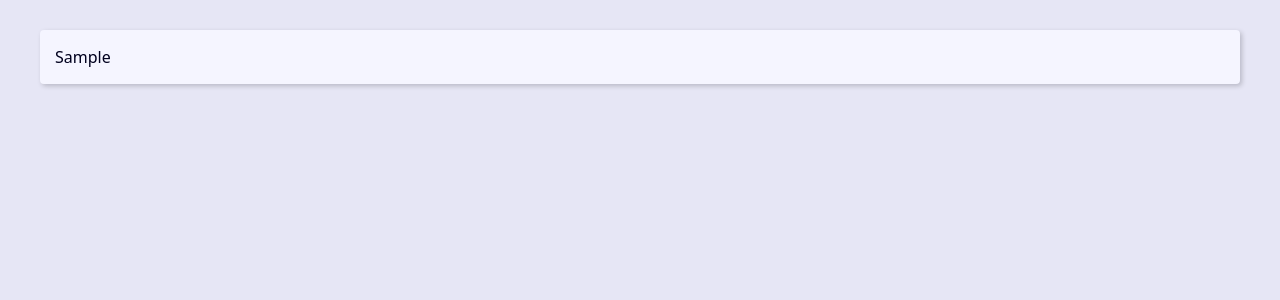
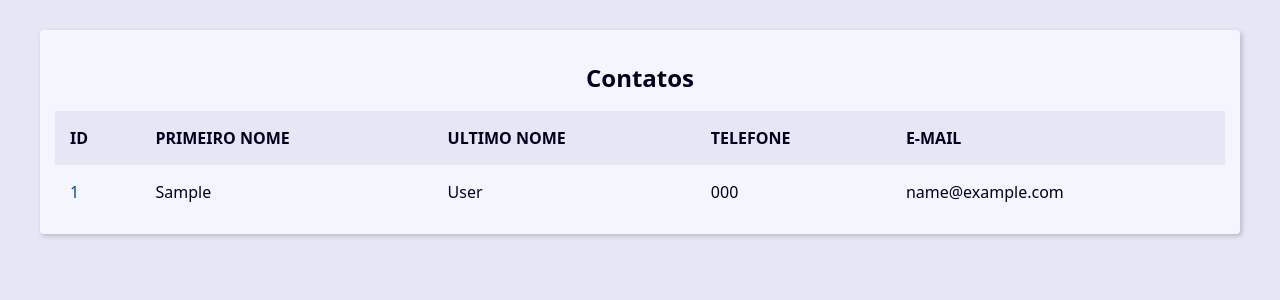
Before and after one commit to agostin-afk/agenda_django, a Django app: page / in a window 1280 px wide. Shown: the top 300 px of the page. Run offline with Django 5.2, Linux system fonts and the light colour scheme; tables that the repository leaves empty hold one stand-in row (values such as "Sample post").

Commit message:
improvement in fetch contacts

```diff
--- a/contact/admin.py
+++ b/contact/admin.py
@@ -3,11 +3,11 @@ from contact import models
 
 @admin.register(models.Contact)
 class ContractAdmin(admin.ModelAdmin):
-    list_display = 'id','first_name','last_name', 'phone','category',
+    list_display = 'id','first_name','last_name', 'phone','category', 'show',
     list_filter = 'created_date',
     ordering = ()
     search_fields = 'id', 'first_name', 'last_name',
-    list_editable = 'phone',
+    list_editable = 'phone', 'show'
     list_per_page = 20
     list_max_show_all = 500
     list_display_links = 'first_name',
--- a/contact/templates/contact/index.html
+++ b/contact/templates/contact/index.html
@@ -1,6 +1,45 @@
 {% extends "global/base.html" %}
 {%block content%}
-{% for contatc in contacts %}
-{{contatc.first_name}}<br>
-{% endfor %}
+    <div class="responsive-table">
+        <table class="contacts-table">
+            <caption class="table-caption">
+                Contatos
+            </caption>
+            <thead>
+                <tr class="table-row table-row-header">
+                    <th class="table-header">ID</th>
+                    <th class="table-header">PRIMEIRO NOME</th>
+                    <th class="table-header">ULTIMO NOME</th>
+                    <th class="table-header">TELEFONE</th>
+                    <th class="table-header">E-MAIL</th>
+                </tr>
+            </thead>
+            {% for contact in contacts %}
+                <tr class="table-row">
+                    <td class="table-cel">
+                        <a class="table-link" href="#">
+                            {{contact.id}}
+                        </a>
+                    </td>
+                    <td class="table-cel">
+                        {{contact.first_name}}
+
+                    </td>
+                    <td class="table-cel">
+                        {{contact.last_name}}
+
+                    </td>
+                    <td class="table-cel">
+                        {{contact.phone}}
+
+                    </td>
+                    <td class="table-cel">
+                        {{contact.email}}
+
+                    </td>
+                </tr>
+            {% endfor %}
+        </table>
+    </div>
+
 {%endblock content%}
--- a/contact/views/contact_views.py
+++ b/contact/views/contact_views.py
@@ -3,7 +3,7 @@ from contact.models import Contact
 
 
 def index(request):
-    contacts = Contact.objects.all()
+    contacts = Contact.objects.filter(show=True)
     context = {
         'contacts': contacts
     }
```
